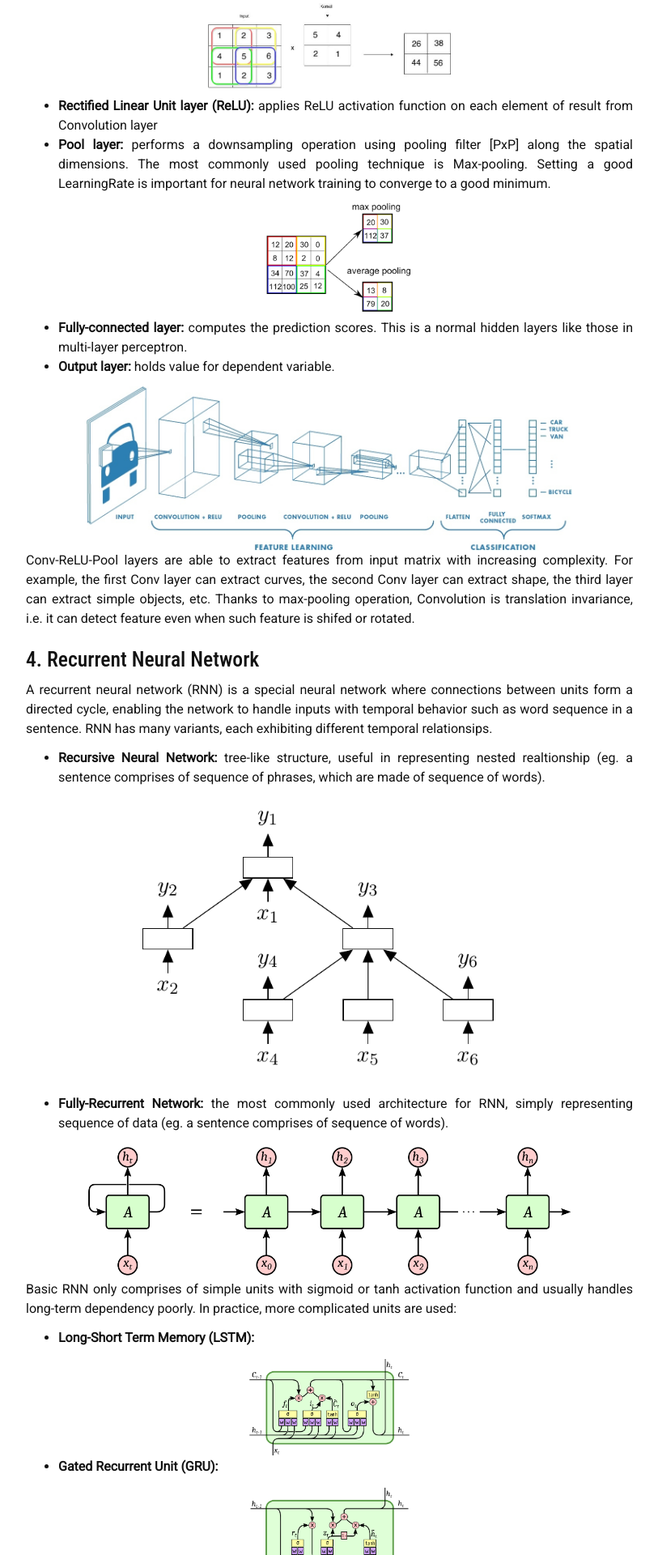
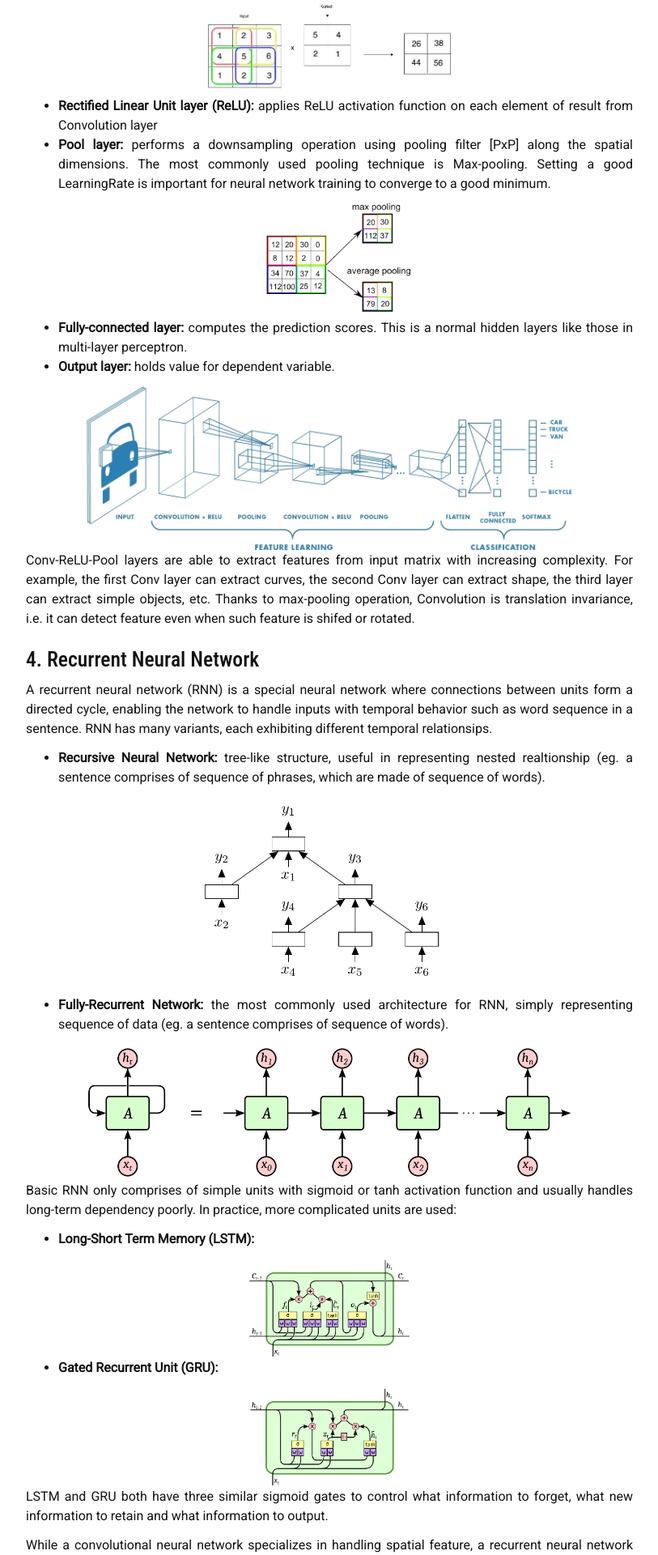
Before and after one commit to liambll/blog-archive, a Jekyll site: the page built from _posts/2017-06-30-neural-network.markdown, in a window 1280 px wide. Shown: the part 4480-6400 px from the top of the page at 81% size, without its empty margins (233-1046 px from the left). Built offline with Jekyll 4.4.1, drawn with Linux system fonts in a browser that asks for light colours; nearby versions of some CDN libraries; formulas are drawn with MathJax 3; comment, search, counter and statistics services are not loaded.

Commit message:
Update 2017-06-30-neural-network.markdown

```diff
--- a/_posts/2017-06-30-neural-network.markdown
+++ b/_posts/2017-06-30-neural-network.markdown
@@ -166,7 +166,7 @@ A recurrent neural network (RNN) is a special neural network where connections b
 * __Recursive Neural Network:__ tree-like structure, useful in representing nested realtionship (eg. a sentence comprises of sequence of phrases, which are made of sequence of words).
 <div class="imgcap">
 <div >
-    <img src="/blog/assets/neural-network/recursive.png" width = "600">
+    <img src="/blog/assets/neural-network/recursive.png" width = "400">
 </div>
 </div>
 
```
